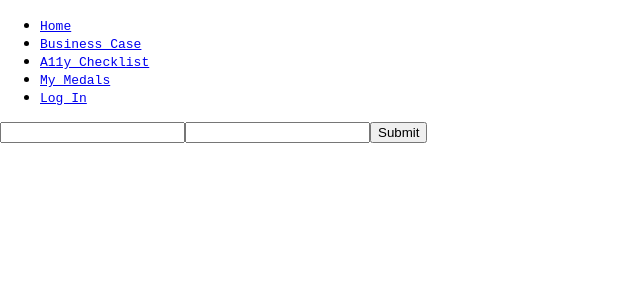
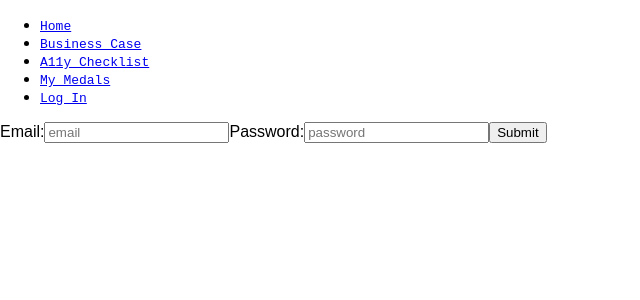
Before and after one commit to jnm2377/react-starter-app, a React (Create React App) app in the folder front-end/: page /login in a window 1280 px wide. Shown: the top 300 px of the page, without its empty margins (0-640 px from the left). Built offline with nearby package versions, Linux system fonts and the light colour scheme.

Commit message:
added label and password type to login form

```diff
--- a/front-end/src/components/LoginPage.js
+++ b/front-end/src/components/LoginPage.js
@@ -18,11 +18,13 @@ class Form extends Component {
     user: {
       email: '',
       password: ''
-    }
+    },
+    message: ''
   };
 
   onFormSubmit = (event) => {
     const user = Object.assign({}, this.state.fields);
+    const message = 'User is logged in!';
     event.preventDefault();
 
     this.setState({
@@ -48,15 +50,15 @@ class Form extends Component {
   render() {
     return (
       <form onSubmit={this.onFormSubmit}>
-        <Field
-          placeholder='email'
+        <label>Email:</label>
+        <Email
           name='email'
           value={this.state.fields.email}
           onChange={this.onInputChange}
-          required
+          type='text'
         />
-        <Field
-          placeholder='password'
+        <label>Password:</label>
+        <Password
           name='password'
           value={this.state.fields.password}
           onChange={this.onInputChange}
@@ -68,12 +70,19 @@ class Form extends Component {
   }
 }
 
-class Field extends Component {
+class Email extends Component {
   render() {
     return (
-      <input/>
+      <input type='text' placeholder='email' required/>
     );
   }
 }
 
+class Password extends Component {
+  render() {
+    return (
+      <input type='password' placeholder='password' required/>
+    );
+  }
+}
 export default LoginPage;
```
